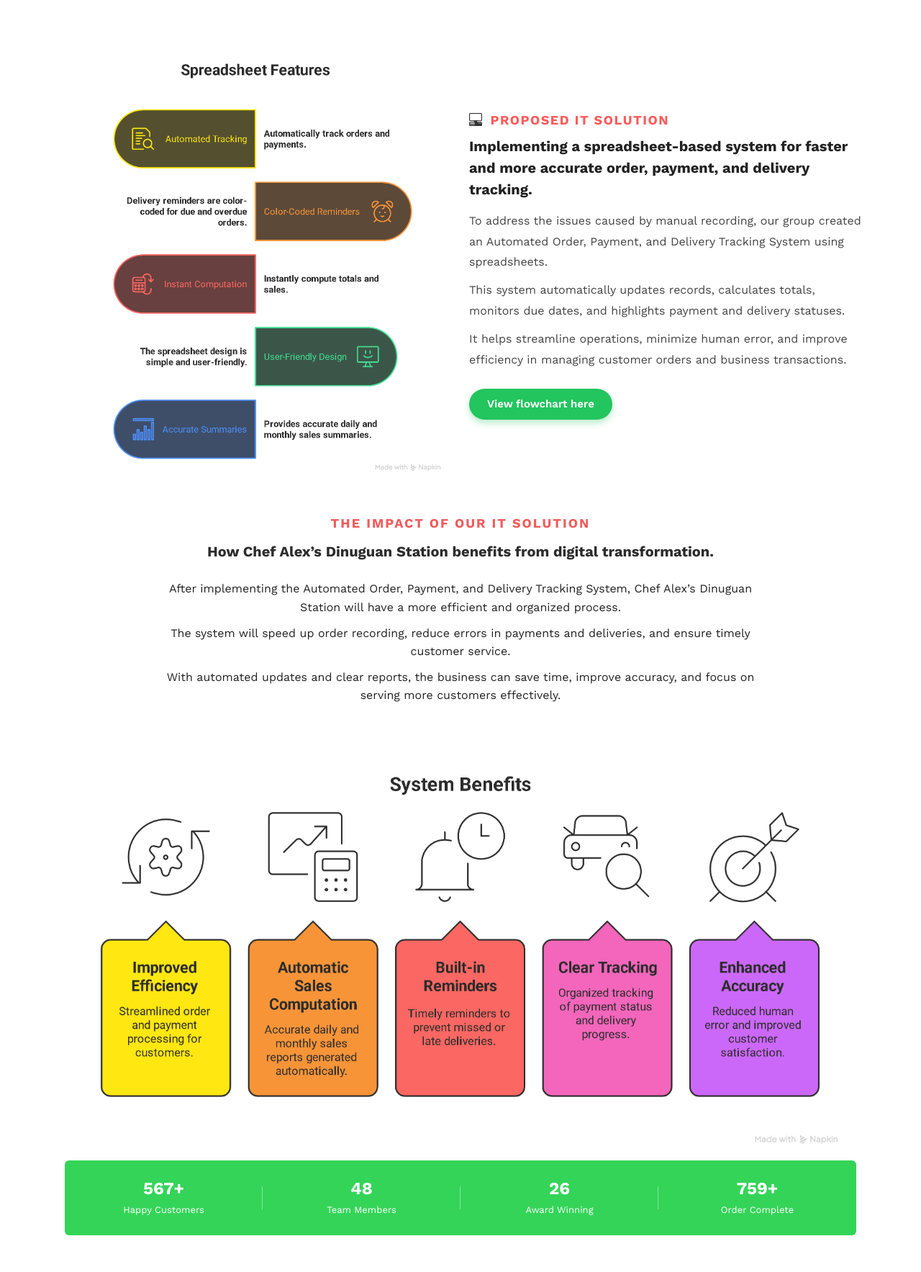
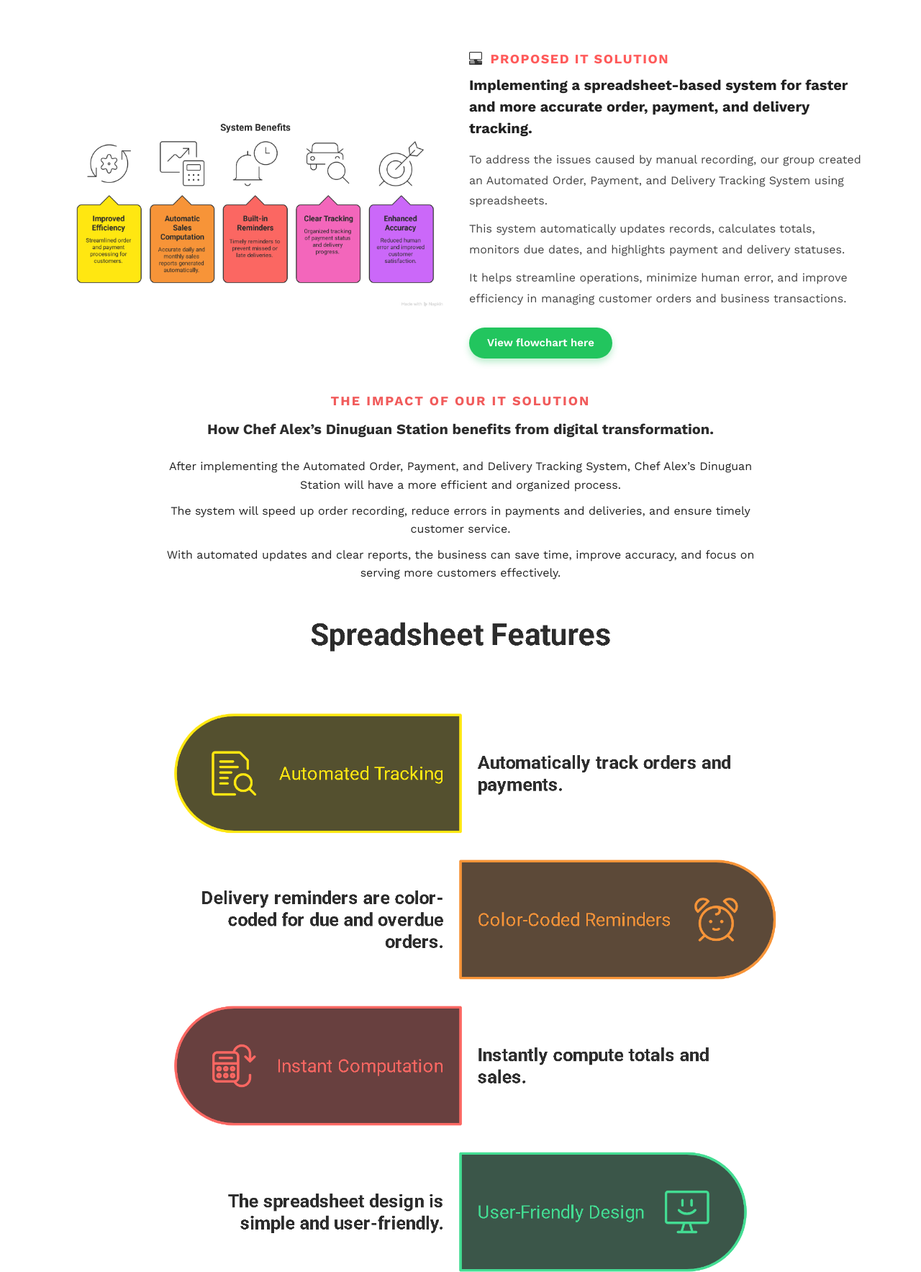
Before and after one commit to ralpiiiiie/SIAP-SEMIS, a plain HTML site: page index.html in a window 1280 px wide. Shown: the part 1720-3487 px from the top of the page at 72% size. Drawn offline with nearby package versions, Linux system fonts and the light colour scheme.

Commit message:
Fix images name and update View Menu button

```diff
--- a/index.html
+++ b/index.html
@@ -61,7 +61,7 @@
           Where Each Plate Weaves a Story of Culinary<br>
           Mastery and Passionate Craftsmanship
         </p>
-        <a href="#" class="btn-view">View Menu</a>
+        <a href="./pages/products.html" class="btn-view">View Menu</a>
       </div>
 
       <!-- Right Image Section -->
@@ -184,7 +184,7 @@
         <!-- LEFT: Spreadsheet Features Placeholder -->
         <div class="col-lg-6 mb-4 mb-lg-0">
           <div class="features-placeholder">
-            <img src="./assets/images/_- visual selection (2).png" alt="Spreadsheet Features Placeholder">
+            <img src="./assets/images/visual-selection-2.png" alt="Spreadsheet Features Placeholder">
           </div>
         </div>
 
@@ -245,7 +245,7 @@
 
         <!-- Placeholder for System Benefits image -->
         <div class="benefits-image">
-          <img src="./assets/images/_- visual selection (6).png" alt="System Benefits Placeholder">
+          <img src="./assets/images/visual-selection-6.png" alt="System Benefits Placeholder">
         </div>
       </div>
     </div>
```
Also changed, not shown: assets/images/visual-selection-2.png (renamed from assets/images/_- visual selection (6).png), assets/images/visual-selection-6.png (renamed from assets/images/_- visual selection (2).png).
